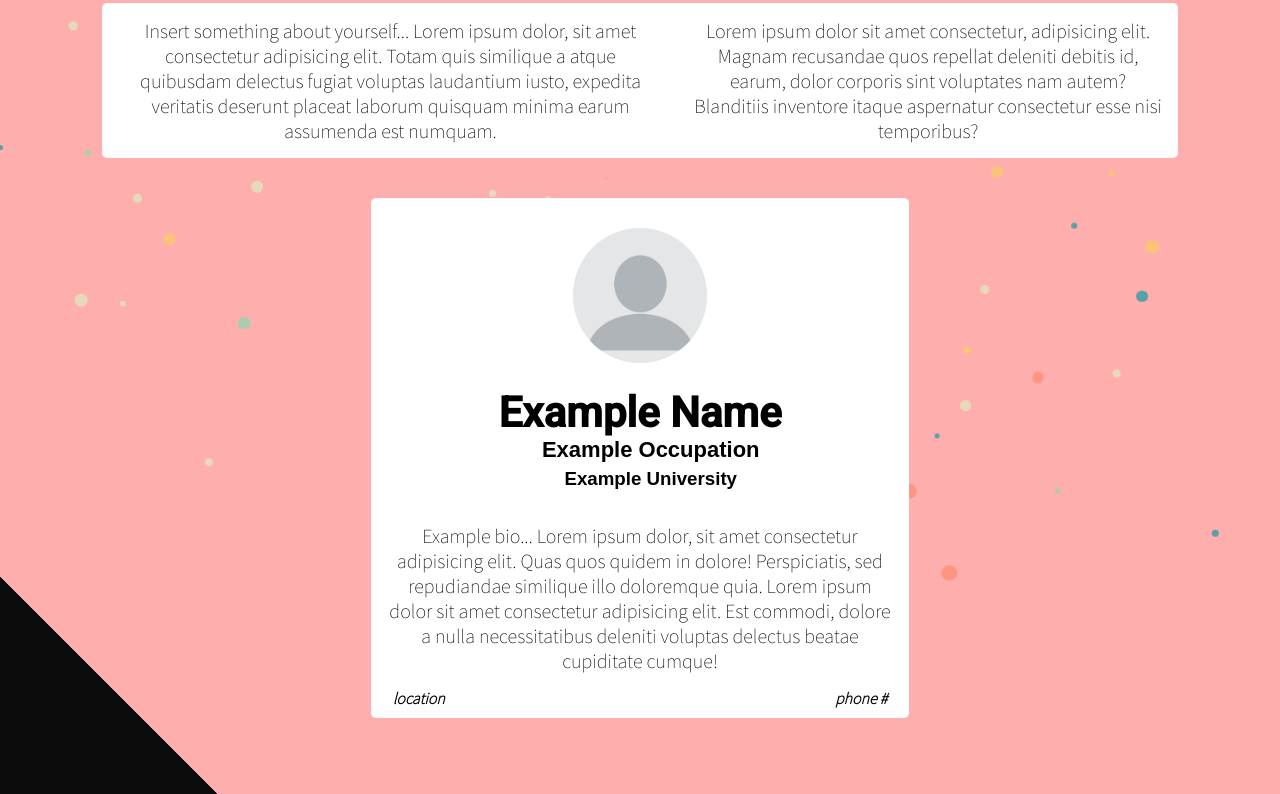
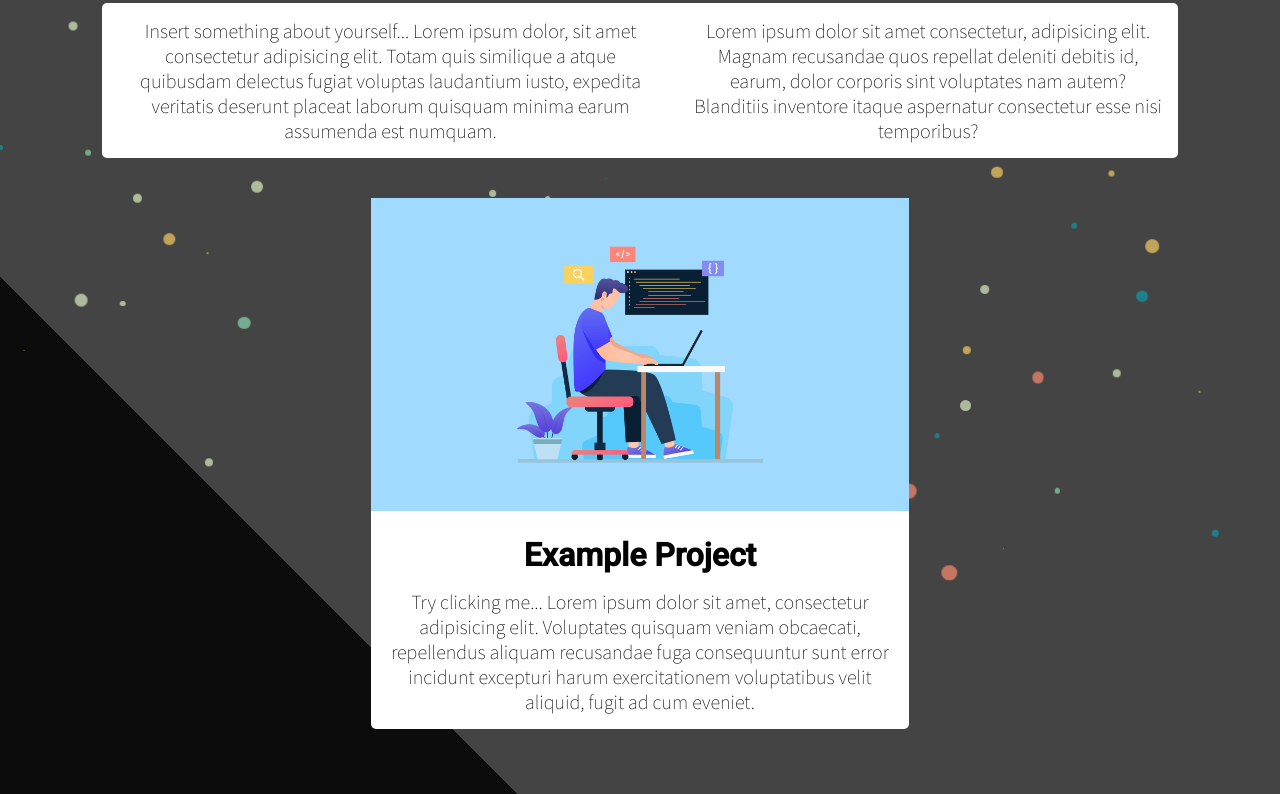
Before and after one commit to danielakoto/Landing-Page-Template, a website with bundled scripts: page frontend/index.html in a window 1280 px wide. Shown: the part 272-1066 px from the top of the page. Built offline with nearby package versions, Linux system fonts and the light colour scheme.

Commit message:
new update

```diff
--- a/frontend/static/css/style.css
+++ b/frontend/static/css/style.css
@@ -6,7 +6,7 @@
 }
 
 body {
-    background: linear-gradient(45deg,rgb(12, 12, 12) 0 50%, rgb(255, 174, 174)50% 100%);
+    background: linear-gradient(45deg,rgb(12, 12, 12) 0 50%, rgb(68, 68, 68)50% 100%);
 }
 
 .navHeader {
--- a/frontend/static/js/views/Dashboard.js
+++ b/frontend/static/js/views/Dashboard.js
@@ -20,23 +20,6 @@ export default class extends AbstractView {
             <p>Lorem ipsum dolor sit amet consectetur, adipisicing elit. Magnam recusandae quos repellat deleniti debitis id, earum, dolor corporis sint voluptates nam autem? Blanditiis inventore itaque aspernatur consectetur esse nisi temporibus?</p>
         </div>
         </center>
-        <div class="profile">
-        <center>
-            <div class="whitebox2">
-                <img style="border-radius: 100%; width: 25%; margin-top: 30px;" src="/static/pictures/profile.png" alt="">
-                <h1 style="font-size: 42px;">Example Name</h1>
-
-                <h3 style=" margin-left: 4%; font-size: 22px; margin-bottom: 5px;"> Example Occupation </h3>
-                <h3 style=" margin-left: 4%; ">Example University </h3>
-                <br>
-                <p>Example bio... Lorem ipsum dolor, sit amet consectetur adipisicing elit. Quas quos quidem in dolore! Perspiciatis, sed repudiandae similique illo doloremque quia.  Lorem ipsum dolor sit amet consectetur adipisicing elit. Est commodi, dolore a nulla necessitatibus deleniti voluptas delectus beatae cupiditate cumque!</p>
-                <h4 style="font-family: 'Source Sans Pro', sans-serif; float: left; font-style: italic; margin-left: 4%;">location</h4>
-                <h4>phone #</h4>
-                <div style="margin-bottom: 30px;"></div>
-            </div>
-
-        </center>
-        </div>
 
         <center>
 <!-- this is the layout for all your projects, edit to fit your needs -->
```
